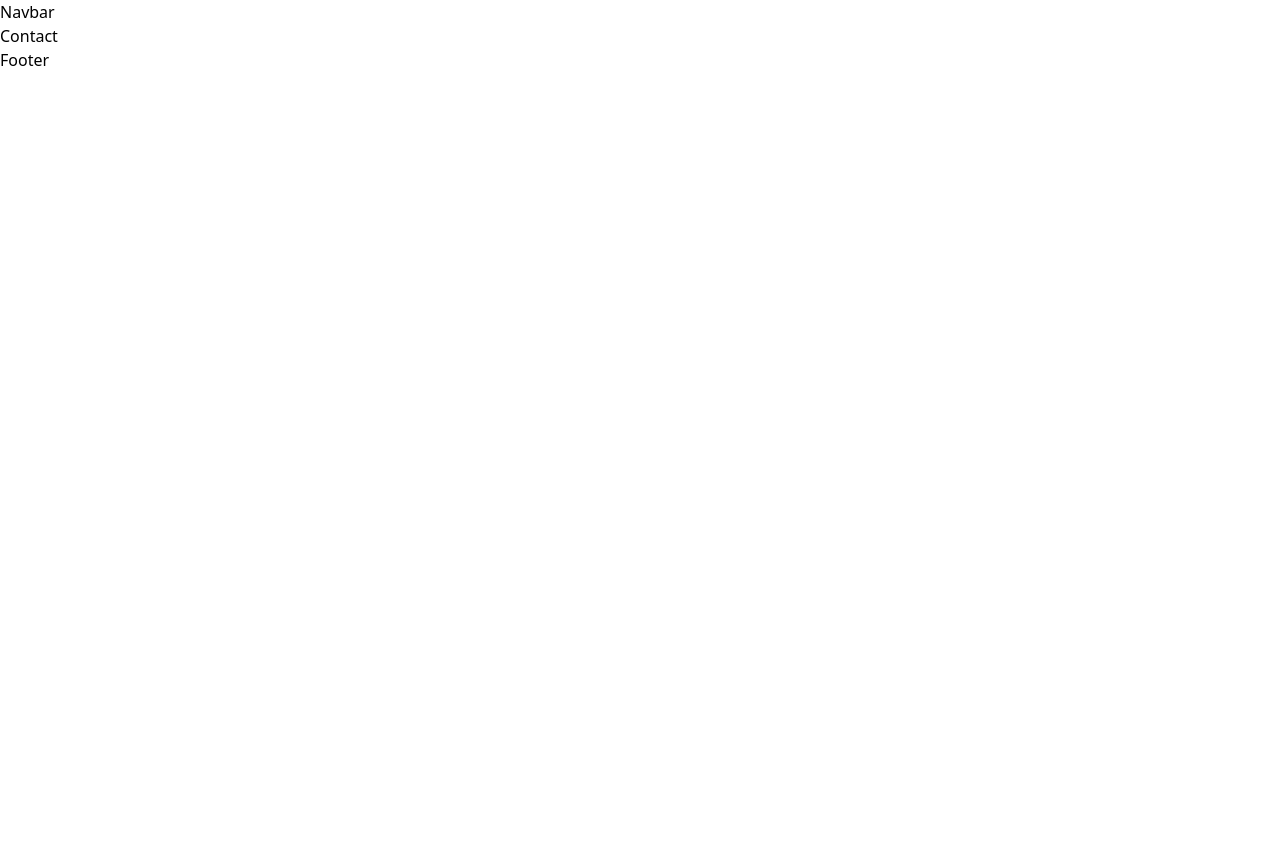
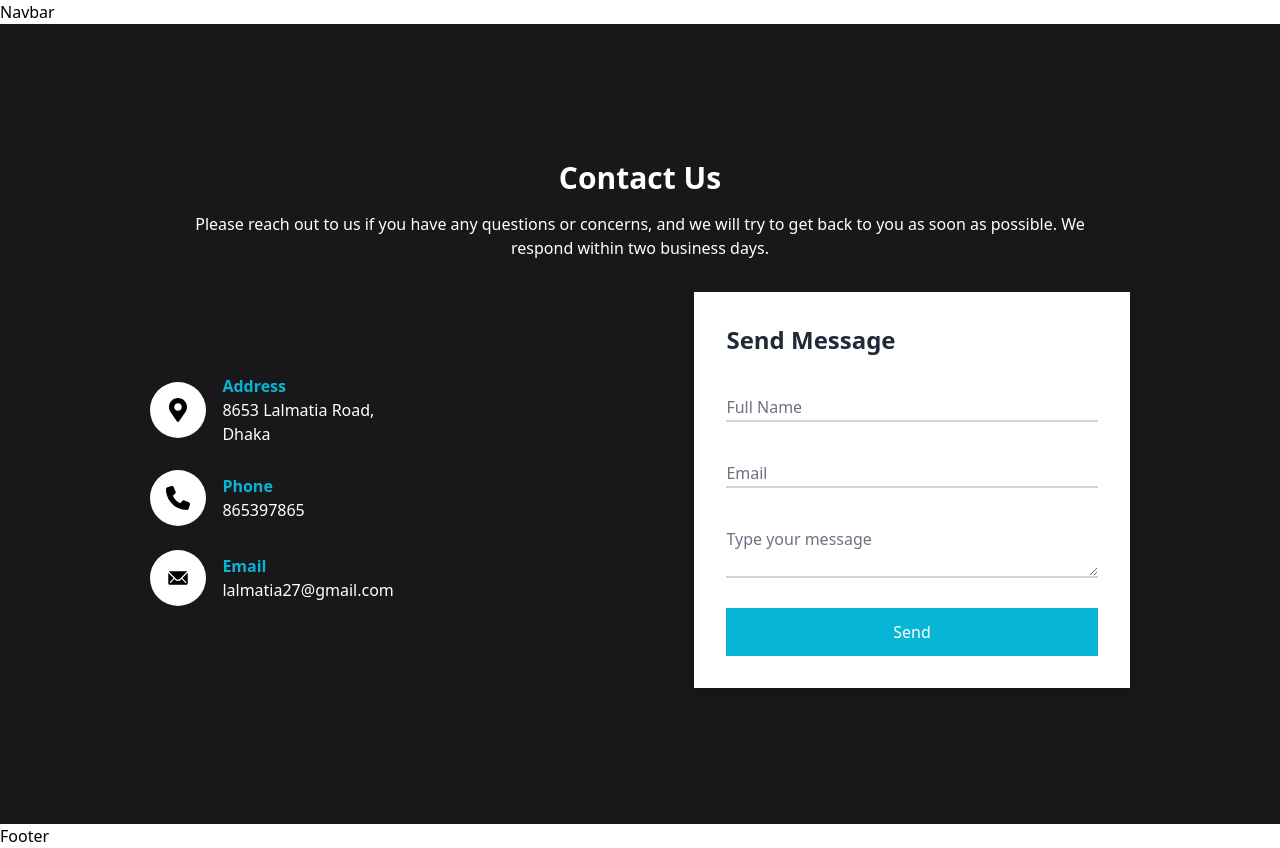
Before and after one commit to ShamimaNasrin/mechanical-keyboards-shop, a React (Vite) app: page /contact in a window 1280 px wide. Before the commit the page ends 800 px from the top, so only its background shows below. Built offline with nearby package versions, Linux system fonts and the light colour scheme.

Commit message:
contact page

```diff
--- a/src/pages/contact/ContactMain.tsx
+++ b/src/pages/contact/ContactMain.tsx
@@ -1,5 +1,111 @@
+// import bg from "../../assets/images/bgkey.jpg";
+import "./contact.css";
+import { FaMapMarkerAlt } from "react-icons/fa";
+import { FaPhone } from "react-icons/fa6";
+import { IoIosMail } from "react-icons/io";
+
 const ContactMain = () => {
-  return <div>Contact</div>;
+  return (
+    <section
+      className="contact relative min-h-screen py-12 px-24 flex flex-col justify-center items-center bg-cover bg-center bg-zinc-900"
+      // style={{ backgroundImage: "url(../../assets/images/bgkey.jpg)" }}
+    >
+      <div className="content max-w-4xl text-center">
+        <h2 className="text-3xl font-semibold text-white">Contact Us</h2>
+        <p className="text-white font-light mt-4">
+          Please reach out to us if you have any questions or concerns, and we
+          will try to get back to you as soon as possible. We respond within two
+          business days.
+        </p>
+      </div>
+
+      <div className="container w-full flex justify-center items-center mt-8 flex-wrap">
+        {/* Contact Info Section */}
+        <div className="contactInfo w-full lg:w-1/2 flex flex-col items-start space-y-6">
+          <div className="box flex items-center">
+            <div className="icon w-14 h-14 bg-white rounded-full flex justify-center items-center text-2xl">
+              <FaMapMarkerAlt />
+            </div>
+            <div className="text ml-4 text-white">
+              <h3 className="font-semibold text-cyan-500">Address</h3>
+              <p>
+                8653 Lalmatia Road, <br />
+                Dhaka
+              </p>
+            </div>
+          </div>
+
+          <div className="box flex items-center">
+            <div className="icon w-14 h-14 bg-white rounded-full flex justify-center items-center text-2xl">
+              <FaPhone />
+            </div>
+            <div className="text ml-4 text-white">
+              <h3 className="font-semibold text-cyan-500">Phone</h3>
+              <p>865397865</p>
+            </div>
+          </div>
+
+          <div className="box flex items-center">
+            <div className="icon w-14 h-14 bg-white rounded-full flex justify-center items-center text-2xl">
+              <IoIosMail />
+            </div>
+            <div className="text ml-4 text-white">
+              <h3 className="font-semibold text-cyan-500">Email</h3>
+              <p>lalmatia27@gmail.com</p>
+            </div>
+          </div>
+        </div>
+
+        {/* Contact Form */}
+        <div className="contactForm w-full lg:w-2/5 bg-white p-8 shadow-lg ">
+          <form>
+            <h2 className="text-2xl font-semibold text-gray-800 mb-6">
+              Send Message
+            </h2>
+            <div className="inputBox relative w-full mb-6">
+              <input
+                type="text"
+                className="w-full border-b-2 border-gray-300 focus:border-pink-500 outline-none py-2"
+                required
+              />
+              <span className="absolute left-0 text-gray-500 pointer-events-none text-[16px] py-[5px] px-0 my-[10px] mx-0">
+                {/* <span className=""> */}
+                Full Name
+              </span>
+            </div>
+            <div className="inputBox relative w-full mb-6">
+              <input
+                type="text"
+                className="w-full border-b-2 border-gray-300 focus:border-pink-500 outline-none py-2"
+                required
+              />
+              <span className="absolute left-0 text-gray-500 pointer-events-none text-[16px] py-[5px] px-0 my-[10px] mx-0">
+                {/* <span className=""> */}
+                Email
+              </span>
+            </div>
+            <div className="inputBox relative w-full mb-6">
+              <textarea
+                className="w-full border-b-2 border-gray-300 focus:border-pink-500 outline-none py-2"
+                required
+              ></textarea>
+              <span className="absolute left-0 text-gray-500 pointer-events-none text-[16px] py-[5px] px-0 my-[10px] mx-0">
+                {/* <span className=""> */}
+                Type your message
+              </span>
+            </div>
+            <div className="inputBox w-full">
+              <input
+                type="submit"
+                value="Send"
+                className="w-full bg-cyan-500 text-white py-3 cursor-pointer hover:bg-cyan-600 transition-all"
+              />
+            </div>
+          </form>
+        </div>
+      </div>
+    </section>
+  );
 };
 
 export default ContactMain;
--- /dev/null
+++ b/src/pages/contact/contact.css
@@ -0,0 +1,11 @@
+.contactForm .inputBox span {
+  transition: 0.5s;
+}
+
+.contactForm .inputBox input:focus ~ span,
+.contactForm .inputBox input:valid ~ span,
+.contactForm .inputBox textarea:focus ~ span,
+.contactForm .inputBox textarea:valid ~ span {
+  color: #e91e63;
+  font-size: 12px;
+}
```
Also changed, not shown: src/assets/images/bgkey.jpg (added).
